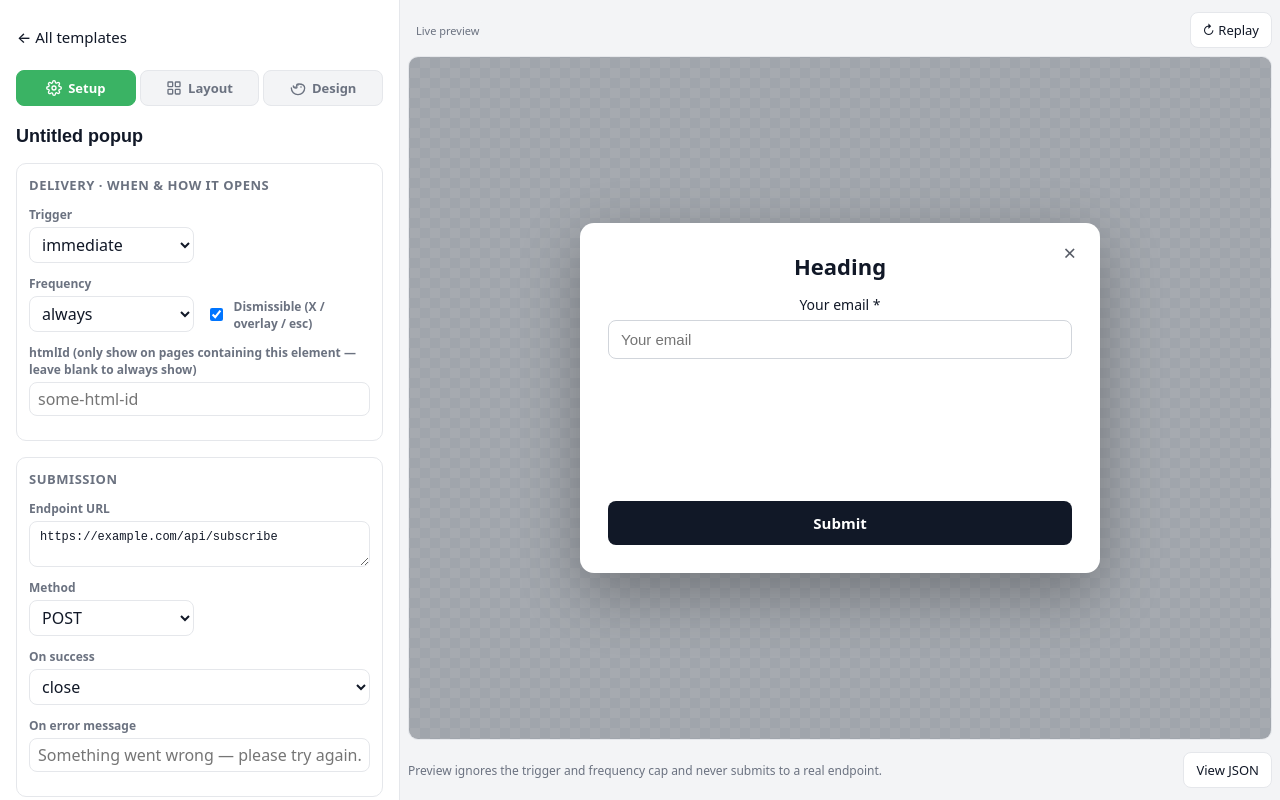
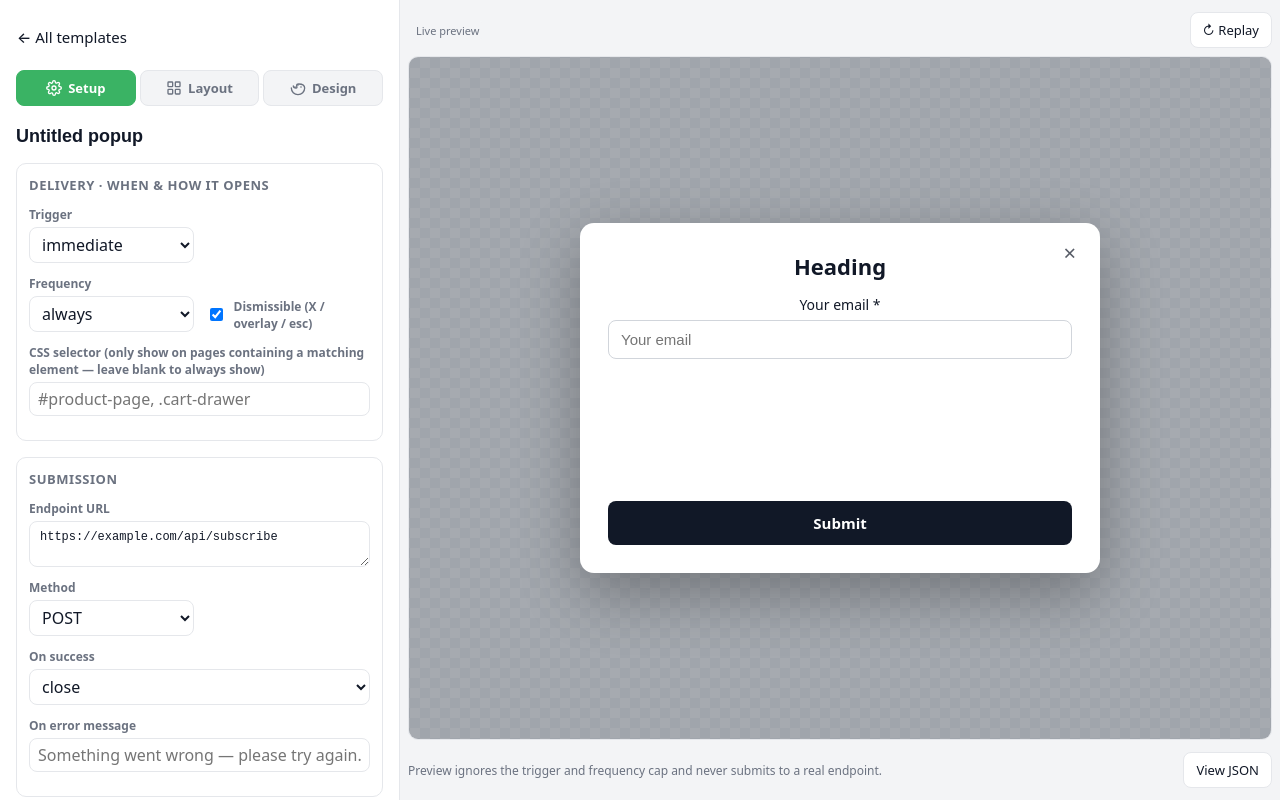
Before and after one commit to AGT-agent/popup-build-render, a React (Vite) app: page / in a window 1280 px wide. Both pictures are taken after a click on the button "+ Start new basic template". Built offline with nearby package versions, Linux system fonts and the light colour scheme.

Commit message:
feat(popup): replace htmlId with selector for page gating functionality

```diff
--- a/src/builder/components/SettingsEditor.tsx
+++ b/src/builder/components/SettingsEditor.tsx
@@ -91,12 +91,12 @@ export function SettingsEditor({ popup, onChange }: Props) {
         </div>
 
         <div className="field-row">
-          <label>{t.settings.htmlIdLabel}</label>
+          <label>{t.settings.selectorLabel}</label>
           <input
             type="text"
-            value={popup.htmlId ?? ''}
-            placeholder={t.settings.htmlIdPlaceholder}
-            onChange={(e) => onChange({ htmlId: e.target.value || undefined })}
+            value={popup.selector ?? ''}
+            placeholder={t.settings.selectorPlaceholder}
+            onChange={(e) => onChange({ selector: e.target.value || undefined })}
           />
         </div>
       </div>
--- a/src/builder/i18n/en.ts
+++ b/src/builder/i18n/en.ts
@@ -41,9 +41,9 @@ export const en = {
     scrollPercent: "Scroll (%)",
     frequency: "Frequency",
     dismissible: "Dismissible (X / overlay / esc)",
-    htmlIdLabel:
-      "htmlId (only show on pages containing this element — leave blank to always show)",
-    htmlIdPlaceholder: "some-html-id",
+    selectorLabel:
+      "CSS selector (only show on pages containing a matching element — leave blank to always show)",
+    selectorPlaceholder: "#product-page, .cart-drawer",
     submissionHeading: "Submission",
     endpointUrl: "Endpoint URL",
     method: "Method",
--- a/src/builder/i18n/he.ts
+++ b/src/builder/i18n/he.ts
@@ -36,9 +36,9 @@ export const he: Strings = {
     scrollPercent: "גלילה (%)",
     frequency: "תדירות",
     dismissible: "ניתן לסגירה (X / רקע / esc)",
-    htmlIdLabel:
-      "htmlId (הצג רק בדפים המכילים אלמנט זה — השאירו ריק להצגה תמיד)",
-    htmlIdPlaceholder: "some-html-id",
+    selectorLabel:
+      "סלקטור CSS (הצג רק בדפים המכילים אלמנט מתאים — השאירו ריק להצגה תמיד)",
+    selectorPlaceholder: "#product-page, .cart-drawer",
     submissionHeading: "שליחה",
     endpointUrl: "כתובת Endpoint",
     method: "שיטה",
--- a/src/renderer/PopupMount.tsx
+++ b/src/renderer/PopupMount.tsx
@@ -56,7 +56,7 @@ export function PopupMount({ popup, fetchImpl, preview, forceOpen, onClose }: Po
 
   const content = <PopupContent popup={popup} onClose={close} fetchImpl={fetchImpl} preview={preview} />;
 
-  // Always a full-page overlay modal. `htmlId` only gates whether the popup
+  // Always a full-page overlay modal. `selector` only gates whether the popup
   // mounts at all (handled in mountPopup); it does not change placement.
   return (
     <div
--- a/src/renderer/mount.ts
+++ b/src/renderer/mount.ts
@@ -15,21 +15,35 @@ export interface MountHandle {
 /** No-op handle returned when there is nothing to render. */
 const NOOP_HANDLE: MountHandle = { unmount() {} };
 
+/** How long to keep watching for a `selector` match before giving up. */
+const SELECTOR_WAIT_MS = 10_000;
+
 /**
  * Storefront entry point. Give it a popup JSON and it wires up the trigger,
  * frequency cap and placement, then renders when appropriate.
  *
- * `htmlId` acts purely as a page gate — it decides *whether* the popup shows,
- * not where it renders. The popup is always a full-page overlay modal.
- * - No `htmlId`: always renders (on every page it's loaded on).
- * - `htmlId` matches an element on the page: renders as a full-page overlay.
- * - `htmlId` set but no match: renders nothing (does NOT fall back to <body>).
+ * `selector` acts purely as a page gate — it decides *whether* the popup shows,
+ * not where it renders. The popup is always a full-page overlay modal appended
+ * to `<body>`; the matched element is never used as a mount point.
+ * - No `selector`: always renders (on every page it's loaded on).
+ * - `selector` matches an element: renders as a full-page overlay.
+ * - `selector` matches nothing yet: waits up to `SELECTOR_WAIT_MS` for one to
+ *   appear (storefronts render late), then renders. Never falls back to always-on.
  */
 export function mountPopup(popup: PopupModal, opts: MountOptions = {}): MountHandle {
-  // htmlId is an opt-in page gate: if the target isn't on the page, the popup
-  // is meant for a different page, so render nothing at all.
-  if (popup.htmlId && !document.getElementById(popup.htmlId)) return NOOP_HANDLE;
+  const { selector } = popup;
+  if (!selector) return render(popup, opts);
 
+  // An invalid selector can never match, and querySelector throws on it — treat
+  // it as "wrong page" instead of letting it break the host page's script.
+  if (!isValidSelector(selector)) return NOOP_HANDLE;
+
+  if (document.querySelector(selector)) return render(popup, opts);
+  return renderWhenSelectorAppears(popup, opts, selector);
+}
+
+/** Creates the overlay container on `<body>` and renders into it. */
+function render(popup: PopupModal, opts: MountOptions): MountHandle {
   const container = document.createElement('div');
   container.setAttribute('data-popup-root', popup.id);
   document.body.appendChild(container);
@@ -50,3 +64,54 @@ export function mountPopup(popup: PopupModal, opts: MountOptions = {}): MountHan
     },
   };
 }
+
+/**
+ * Watches the DOM and renders as soon as `selector` matches. A one-shot check at
+ * mount time is too early on stores that build markup with JS — hydration, a
+ * cart drawer opening, an SPA route change. Stops at the first match, on
+ * timeout, or when the caller unmounts.
+ */
+function renderWhenSelectorAppears(
+  popup: PopupModal,
+  opts: MountOptions,
+  selector: string,
+): MountHandle {
+  let handle: MountHandle | null = null;
+  let cancelled = false;
+  let observer: MutationObserver;
+  let timer: ReturnType<typeof setTimeout>;
+
+  const stopWatching = () => {
+    observer.disconnect();
+    clearTimeout(timer);
+  };
+
+  observer = new MutationObserver(() => {
+    if (cancelled || !document.querySelector(selector)) return;
+    stopWatching();
+    handle = render(popup, opts);
+  });
+
+  // documentElement rather than body: the embed script may run from <head>,
+  // before <body> exists.
+  observer.observe(document.documentElement, { childList: true, subtree: true });
+  timer = setTimeout(stopWatching, SELECTOR_WAIT_MS);
+
+  return {
+    unmount() {
+      cancelled = true;
+      stopWatching();
+      handle?.unmount();
+    },
+  };
+}
+
+/** True when the string is a selector `querySelector` will accept. */
+function isValidSelector(selector: string): boolean {
+  try {
+    document.querySelector(selector);
+    return true;
+  } catch {
+    return false;
+  }
+}
```
Also changed, not shown: src/schema/types.ts (+6 -1 lines), 2 other files (tests, documents, lock files or other folders).
